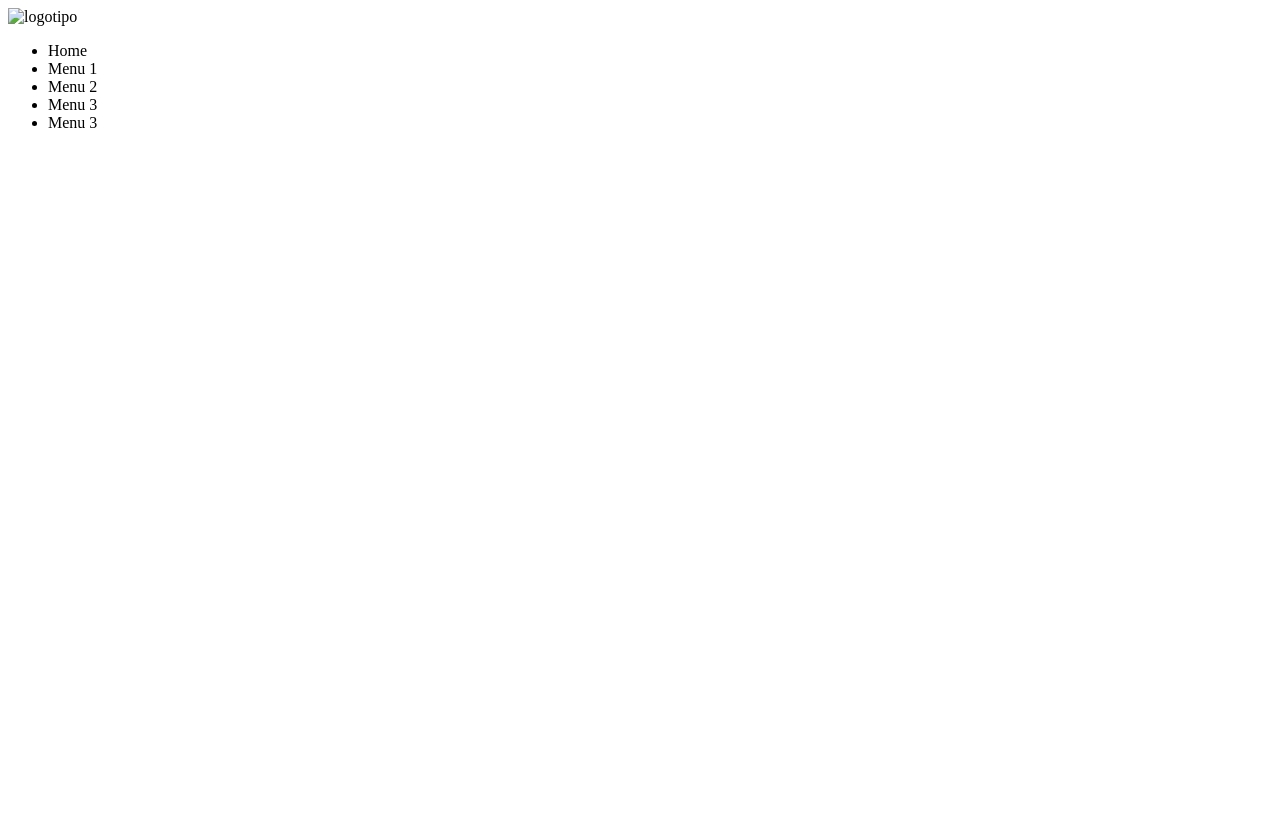
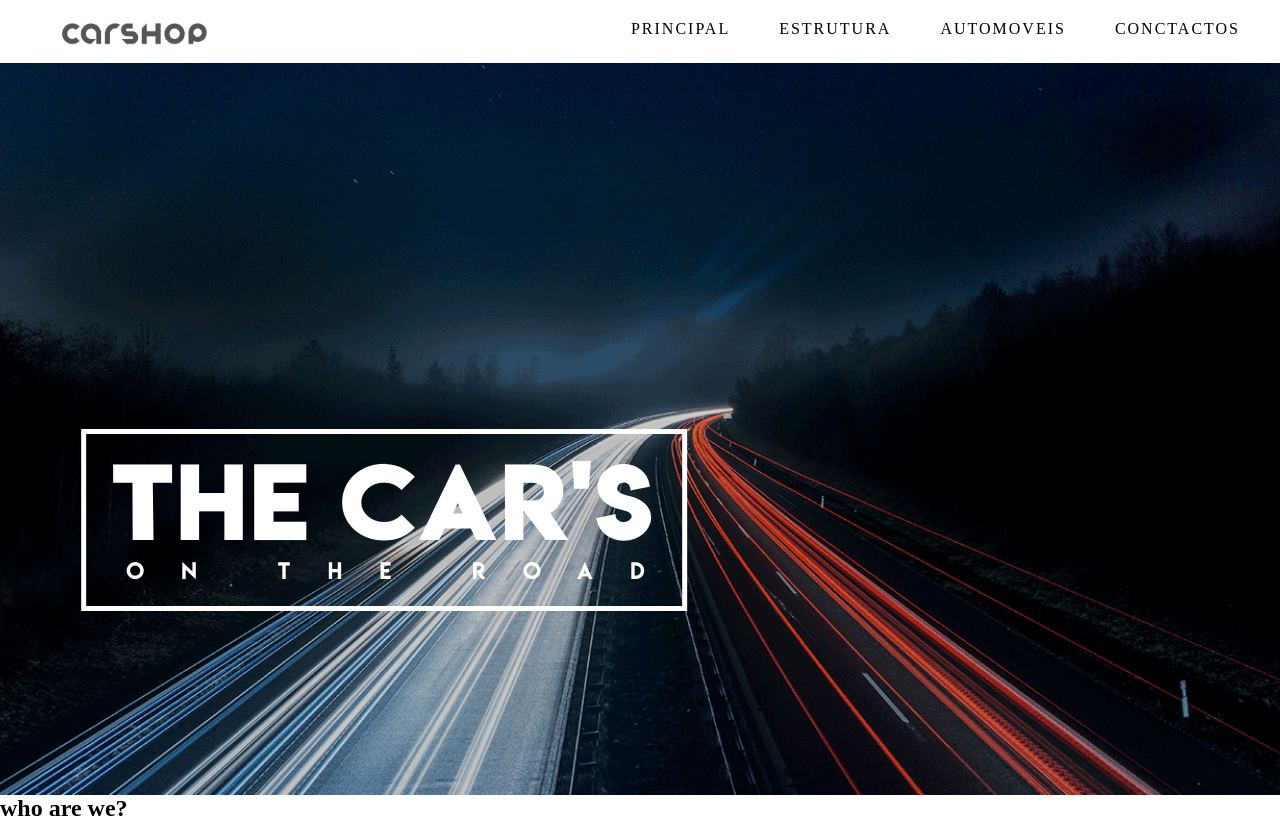
Before and after one commit to HenriqueChigumane/cars-website-desktop, a plain HTML site: page index.html in a window 1280 px wide. Before the commit the page ends 800 px from the top, so only its background shows below. Drawn offline with Linux system fonts and the light colour scheme.

Commit message:
add font files

```diff
--- a/assets/main.css
+++ b/assets/main.css
@@ -0,0 +1,91 @@
+@font-face{
+    font-family: 'Lemon Milk';
+    src: url(../fonts/LemonMilk.otf);
+  }
+
+  @font-face{
+    font-family: 'Lemon Milk Bold';
+    src: url(../fonts/LemonMilkbold.otf);
+  }
+*{
+    padding: 0;
+    margin: 0;
+    /*font-family: sans-serif;*/
+    box-sizing: border-box;
+}
+header{
+width: 100%;
+height: 100vh;
+background: linear-gradient(rgba(0, 0, 0, 0.158),rgba(0, 0, 0, 0.226)),url(../1.png);
+background-position: center;
+background-repeat: no-repeat;
+background-size: cover;
+}
+.menu{
+ margin-top: -5px;}
+nav{
+    background-color: aquamarine;
+    padding: 10px;
+    background:#fff;}
+nav ul{
+   position: relative;
+   text-align: right;
+   margin-bottom: 10px;
+   margin-top: 10px;
+}
+nav ul li{
+    list-style: none;
+    display: inline-block;
+    margin-right: 15px;
+    padding: 5px 15px ;
+}
+nav ul li a{
+    color:#000;
+    font-family: Source Sans Pro;
+    font-weight:500;
+    font-size: 12pt;
+    transition: 0.5s ease ;
+    text-transform: uppercase;
+    letter-spacing: 1.5pt;
+}
+nav ul li a:hover,a:active{
+    border-bottom: 1.5pt solid salmon;
+    color: salmon;
+    padding-bottom: 23px;
+}
+.logo{
+    position: absolute;
+}
+.logo img{
+    position: relative;
+    width: 150px;
+    filter:saturate(0);
+    top:18px;
+    left: 50px;
+    transition: 0.3s ease;
+}
+.center{
+    position: absolute;
+    top: 65%;
+    left: 30%;
+    transform: translate(-50%,-50%);
+    color: #fff;
+    font-family: Lemon Milk Bold;
+    text-transform: uppercase;
+    outline: 4pt solid rgb(255, 255, 255);padding-left: 25px;
+}
+.center--main {
+    font-size: 72pt;
+    font-weight: 400;
+    letter-spacing: 1.5pt;
+}
+.center--sub{
+    font-family: Lemon Milk;
+    font-size: 16pt;
+    margin-top: -15px;
+    padding-left: 15px;;
+    letter-spacing: 28pt;
+    font-weight: 100;
+    margin-bottom: 20px;
+
+}
--- a/index.html
+++ b/index.html
@@ -9,19 +9,27 @@
     <header>
         <div class="menu">
             <nav>
-                <div>
-                    <img src="logo.png" alt="logotipo">
+                <div class="logo">
+                   <a> <img src="logo.png" alt="logotipo"></a>
                 </div>
                 <ul>
-                    <li>Home </li>
-                    <li>Menu 1</li>
-                    <li>Menu 2</li>
-                    <li>Menu 3</li>
-                    <li>Menu 3</li>
+                    <li><a>Principal</a></li>
+                    <li><a>Estrutura</a></li>
+                    <li><a>Automoveis</a></li>
+                    <li><a>Conctactos</a></li>
                 </ul>
             </nav>
+        </div>
+        <div class="center">
+            <div class="center--text__big">
+                <p class="center--main">The Car's </p>
+                <p class="center--sub">on the road</p>
+            </div>
         </div>
 
     </header>
 </body>
+<section class="Us">
+    <h2>who are we?</h2>
+</section>
 </html>
```
Also changed, not shown: 1.png (added), fonts/LemonMilk.otf (added), fonts/LemonMilkbold.otf (added), fonts/LemonMilklight.otf (added), img.jpeg (added), logo.png (added).
